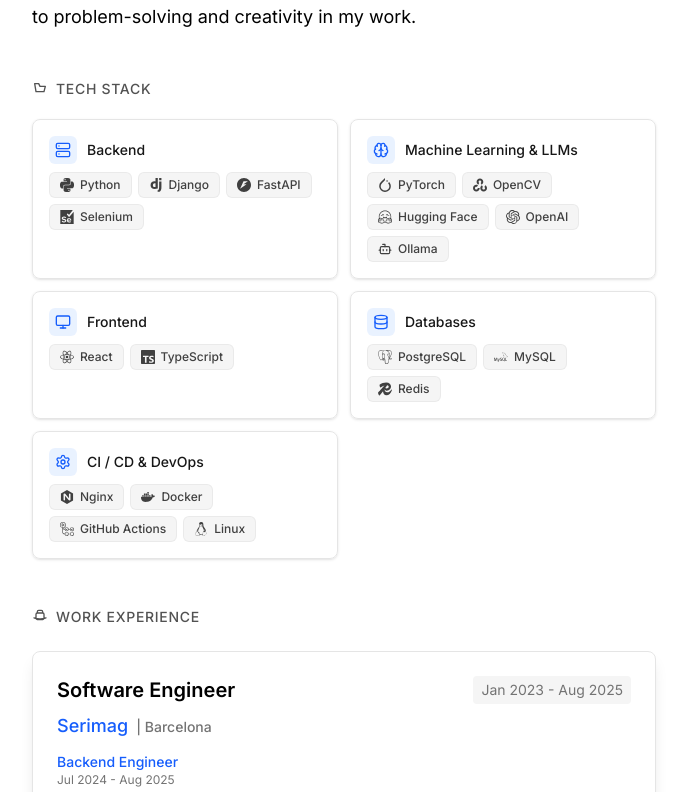
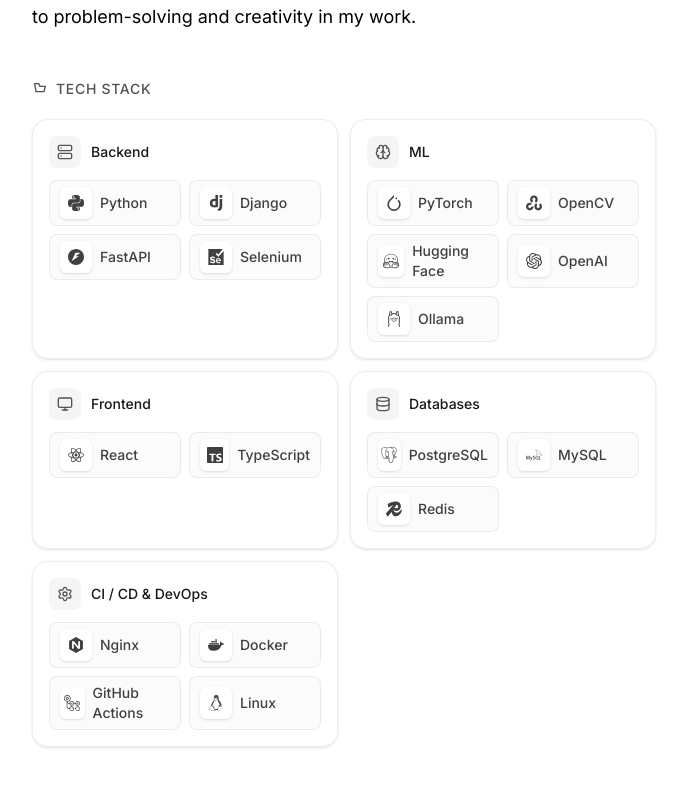
Before and after one commit to ivaaanrm/ir-portfolio, a Next.js app: page / in a window 1280 px wide. Shown: the part 1008-1800 px from the top of the page, without its empty margins (296-983 px from the left). Built offline with nearby package versions, Linux system fonts and the light colour scheme.

Commit message:
Refactor Tech Stack presentation in Page component: update layout for improved styling, replace Ollama icon, and enhance technology display with grid structure.

```diff
--- a/app/page.tsx
+++ b/app/page.tsx
@@ -15,6 +15,7 @@
   SiMysql,
   SiNginx,
   SiOpencv,
+  SiOllama,
   SiPostgresql,
   SiPytorch,
   SiPython,
@@ -55,14 +56,14 @@
       ],
     },
     {
-      title: 'Machine Learning & LLMs',
+      title: 'ML',
       icon: Brain,
       technologies: [
         { name: 'PyTorch', icon: SiPytorch },
         { name: 'OpenCV', icon: SiOpencv },
         { name: 'Hugging Face', icon: SiHuggingface },
         { name: 'OpenAI', icon: SiOpenai },
-        { name: 'Ollama', icon: Bot },
+        { name: 'Ollama', icon: SiOllama },
       ],
     },
     {
@@ -320,7 +321,7 @@
           Tech Stack
         </h2>
       </InView>
-      <div className="grid gap-3 sm:grid-cols-2">
+      <div className="grid grid-cols-2 gap-2 sm:gap-3">
         {techStack.map((category, index) => {
           const Icon = category.icon;
           return (
@@ -333,28 +334,32 @@
               viewOptions={{ amount: 0.2 }}
               transition={{ duration: 0.35, ease: 'easeOut', delay: index * 0.04 }}
             >
-              <div className="group h-full rounded-lg border border-neutral-200 dark:border-neutral-700/80 bg-white/70 dark:bg-neutral-900/70 p-4 shadow-sm hover:shadow-md transition-transform duration-200 hover:-translate-y-0.5">
-                <div className="flex items-center justify-between gap-3 mb-2">
-                  <div className="flex items-center gap-2.5">
-                    <div className="flex items-center justify-center rounded-md bg-blue-500/10 text-blue-600 dark:text-blue-400 p-1.5">
-                      <Icon className="h-4 w-4" />
-                    </div>
+              <div className="group relative h-full rounded-2xl border border-neutral-200/70 dark:border-neutral-800 bg-white/95 dark:bg-neutral-950/60 p-4 shadow-sm ring-1 ring-transparent transition-all duration-300 hover:-translate-y-1 hover:shadow-md hover:ring-blue-500/10">
+                <div className="flex items-center gap-2.5 mb-3">
+                  <div className="flex h-8 w-8 items-center justify-center rounded-lg bg-neutral-100 text-neutral-600 dark:bg-neutral-900/80 dark:text-neutral-200">
+                    <Icon className="h-4 w-4" aria-hidden="true" />
+                  </div>
+                  <div className="flex flex-col">
                     <h3 className="text-sm font-semibold text-neutral-900 dark:text-neutral-100">
                       {category.title}
                     </h3>
                   </div>
                 </div>
-                <div className="flex flex-wrap gap-1.5">
+                <div className="grid grid-cols-1 gap-2 sm:grid-cols-2">
                   {category.technologies.map(tech => {
                     const TechIcon = tech.icon;
                     return (
-                      <span
+                      <div
                         key={tech.name}
-                        className="inline-flex items-center gap-1.5 px-2.5 py-1 rounded-md bg-neutral-100 dark:bg-neutral-800/80 text-neutral-700 dark:text-neutral-200 border border-neutral-200/70 dark:border-neutral-700/60 text-xs font-medium"
+                        className="flex items-center gap-2 rounded-lg border border-neutral-200/70 dark:border-neutral-800 bg-neutral-50/80 dark:bg-neutral-900/70 px-2.5 py-1.5 transition-colors duration-200 group-hover:border-blue-500/30"
                       >
-                        <TechIcon className="h-3.5 w-3.5" />
-                        {tech.name}
-                      </span>
+                        <span className="flex h-8 w-8 items-center justify-center rounded-md bg-white dark:bg-neutral-950 shadow-sm">
+                          <TechIcon className="h-4 w-4 text-neutral-700 dark:text-neutral-200" aria-hidden="true" />
+                        </span>
+                        <span className="text-sm font-medium text-neutral-700 dark:text-neutral-100">
+                          {tech.name}
+                        </span>
+                      </div>
                     );
                   })}
                 </div>
```
